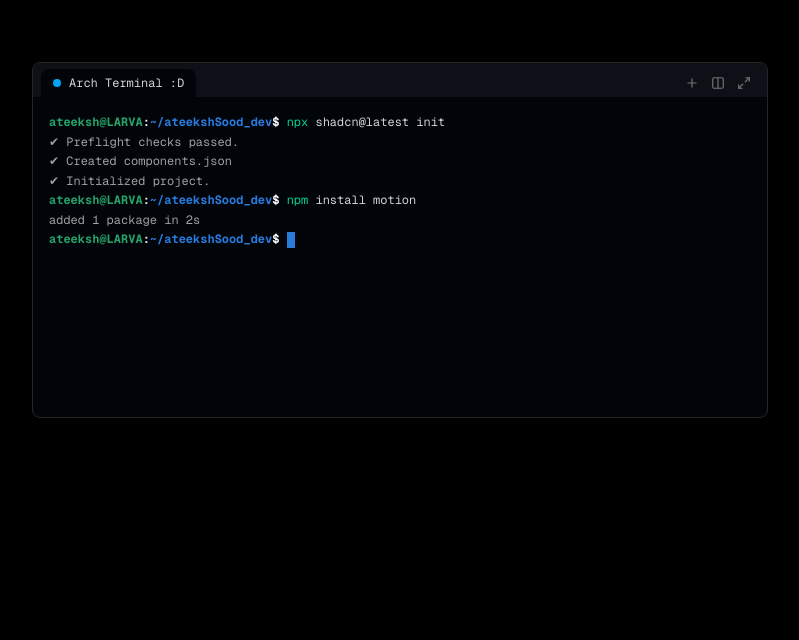
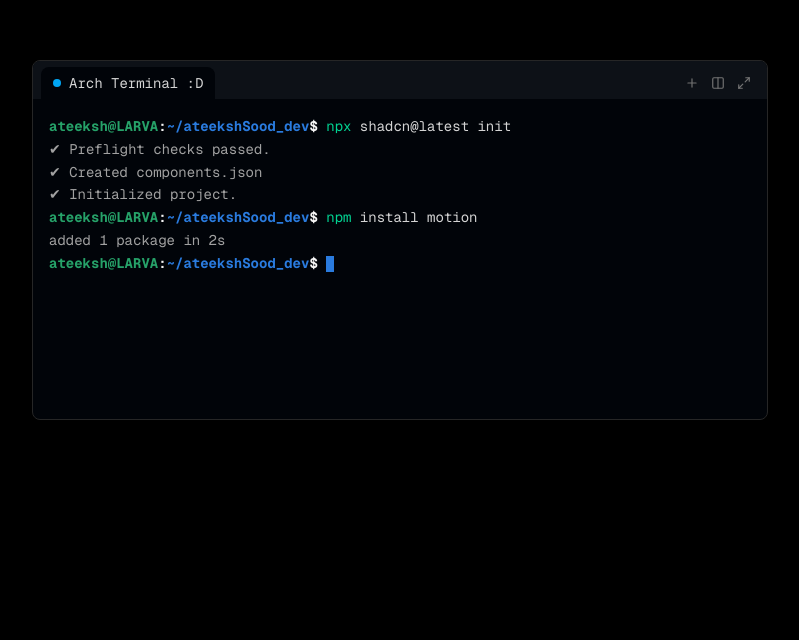
Before and after one commit to ateekshSood/ateekshsood.dev, a Next.js app: page / in a window 1280 px wide. Shown: the part 160-800 px from the top of the page, without its empty margins (240-1039 px from the left). Built offline with nearby package versions, Linux system fonts and the light colour scheme.

Commit message:
fixed layout and font

```diff
--- a/app/layout.tsx
+++ b/app/layout.tsx
@@ -13,8 +13,8 @@
 });
 
 export const metadata: Metadata = {
-  title: "Create Next App",
-  description: "Generated by create next app",
+  title: "Ateeksh Sood",
+  description: "Portfolio of Ateeksh Sood",
 };
 
 export default function RootLayout({ children }: LayoutProps<"/">) {
--- a/components/terminal-demo.tsx
+++ b/components/terminal-demo.tsx
@@ -7,7 +7,7 @@
     const [done, setDone] = useState(false);
 
     return (
-        <section className="relative flex min-h-svh w-full items-center justify-center px-4">
+        <section className="relative flex min-h-svh w-full items-center justify-center">
             <Terminal
                 commands={[
                     "npx shadcn@latest init",
@@ -27,6 +27,7 @@
                 typingSpeed={45}
                 delayBetweenCommands={1000}
                 onComplete={() => setDone(true)}
+                enableSound={false}
             />
             {done && (
                 <motion.a
--- a/components/ui/terminal.tsx
+++ b/components/ui/terminal.tsx
@@ -1,5 +1,6 @@
 "use client";
 import React, { useEffect, useMemo, useRef, useState } from "react";
+import { useReducedMotion } from "motion/react";
 import { Plus, Columns2, Maximize2 } from "lucide-react";
 import { cn } from "@/lib/utils";
 
@@ -367,6 +368,8 @@
     );
     const isLastCommand = commandIdx === commands.length - 1;
 
+    const reduceMotion = useReducedMotion();
+
     useEffect(() => {
         if (!inView || phase !== "idle") return;
         const t = setTimeout(() => setPhase("typing"), initialDelay);
@@ -455,10 +458,26 @@
     const completedRef = useRef(false);
 
     useEffect(() => {
+        if (!reduceMotion || phase !== "idle") return;
+
+        const allLines: TerminalLine[] = [];
+        commands.forEach((command, i) => {
+            allLines.push({ type: "command", content: command });
+            (outputs[i] || []).forEach((output) => {
+                allLines.push({ type: "output", content: output });
+            });
+        });
+
+        setLines(allLines);
+        setPhase("done");
+    }, [reduceMotion, phase, commands, outputs]);
+
+    useEffect(() => {
         if (phase !== "done" || completedRef.current) return;
         completedRef.current = true;
         onComplete?.();
     }, [phase, onComplete]);
+
 
     useEffect(() => {
         const interval = setInterval(() => setCursorVisible((v) => !v), 530);
@@ -486,7 +505,7 @@
         <div
             ref={containerRef}
             className={cn(
-                "mx-auto w-full max-w-3xl px-4 font-mono text-xs",
+                "mx-auto w-full max-w-3xl px-4 font-mono text-xs sm:text-sm",
                 className,
             )}
         >
```
Also changed, not shown: 1 other file (tests, documents, lock files or other folders). Lines whose indentation alone changed are shown as unchanged.
